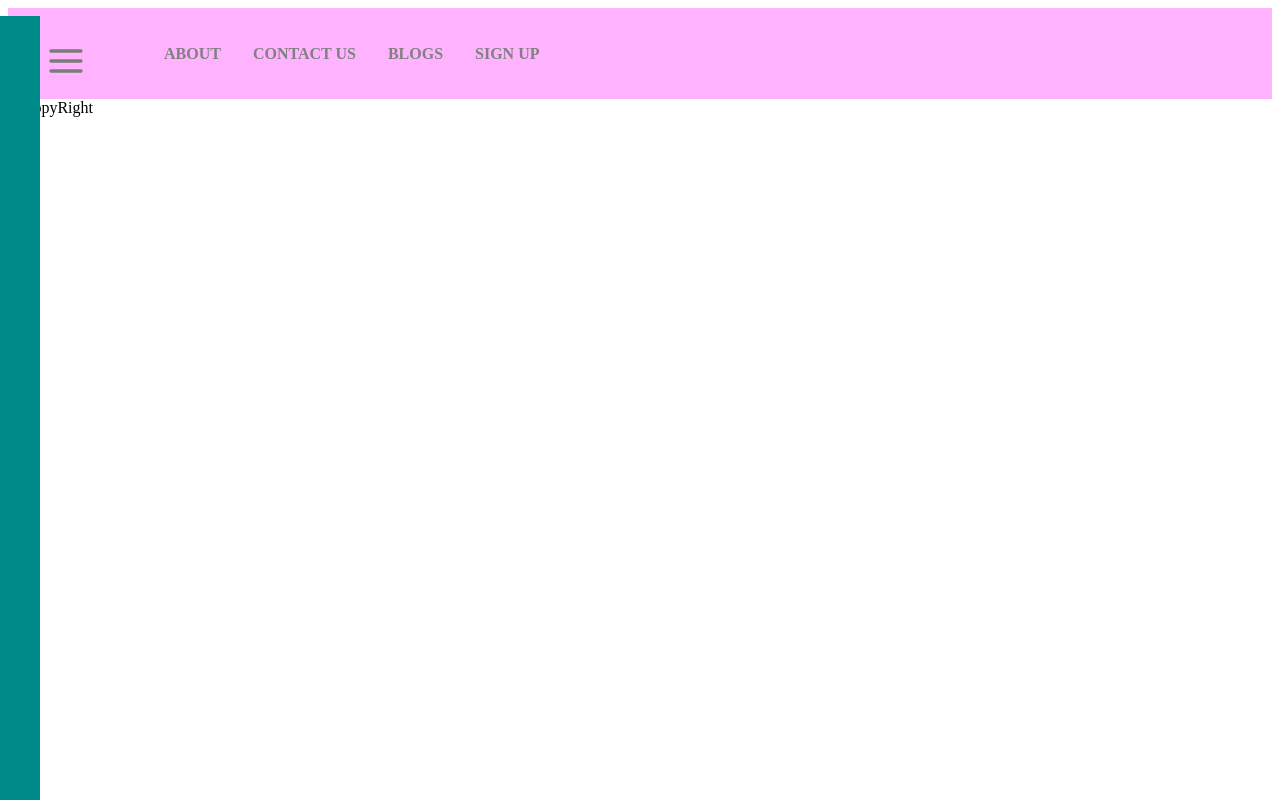
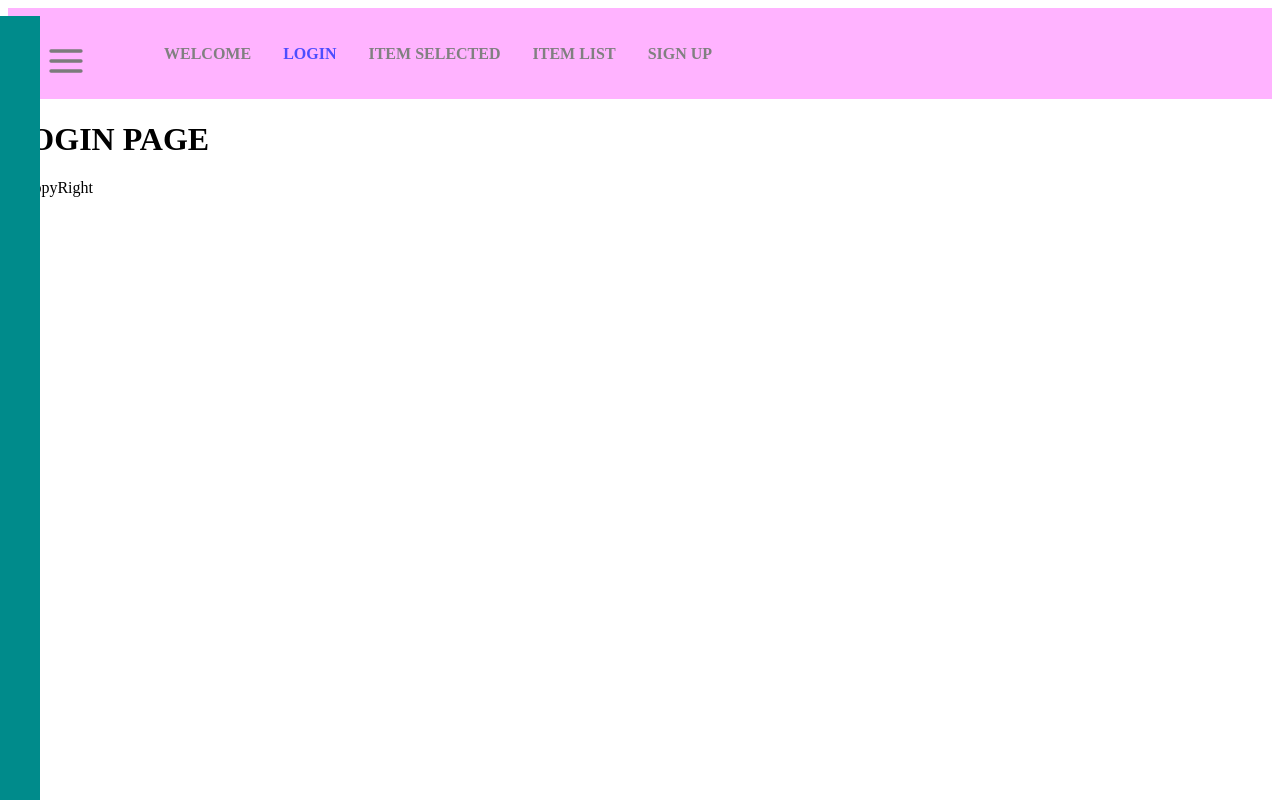
Before and after one commit to acheredn/alta, a React (Create React App) app: page /login in a window 1280 px wide. Built offline with nearby package versions, Linux system fonts and the light colour scheme.

Commit message:
Renaming pages

```diff
--- a/src/App.js
+++ b/src/App.js
@@ -4,10 +4,10 @@ import Navbar from './components/Navbar/NavBar';
 import { BrowserRouter as Router, Routes, Route }
     from 'react-router-dom';
 import Home from './pages';
-import About from './pages/about';
-import Blogs from './pages/blogs';
+import Login from './pages/login';
+import ItemSelected from './pages/itemSelected';
 import SignUp from './pages/signup';
-import Contact from './pages/contact';
+import ItemList from './pages/itemList';
 
 import { initializeApp } from 'firebase/app';
 import { getFirestore, collection, getDocs } from 'firebase/firestore/lite';
@@ -22,9 +22,9 @@ function App() {
             <Navbar />
             <Routes>
                 <Route path='/' exact element={<Home />} />
-                <Route path='/about' element={<About />} />
-                <Route path='/contact' element={<Contact />} />
-                <Route path='/blogs' element={<Blogs />} />
+                <Route path='/item' element={<ItemSelected />} />
+                <Route path='/list' element={<ItemList />} />
+                <Route path='/login' element={<Login />} />
                 <Route path='/sign-up' element={<SignUp />} />
             </Routes>
             <Footer />
--- a/src/components/Navbar/NavBar.js
+++ b/src/components/Navbar/NavBar.js
@@ -13,14 +13,17 @@ const Navbar = () => {
       <Nav>
 
         <NavMenu>
-          <NavLink to="/about" activeStyle>
-            About
+        <NavLink to="/ " activeStyle>
+            Welcome
           </NavLink>
-          <NavLink to="/contact" activeStyle>
-            Contact Us
+          <NavLink to="/login" activeStyle>
+            Login
           </NavLink>
-          <NavLink to="/blogs" activeStyle>
-            Blogs
+          <NavLink to="/item" activeStyle>
+            Item Selected
+          </NavLink>
+          <NavLink to="/list" activeStyle>
+            Item List
           </NavLink>
           <NavLink to="/sign-up" activeStyle>
             Sign Up
--- a/src/pages/blogs.js
+++ /dev/null
@@ -1,9 +0,0 @@
-import React from 'react';
-
-const Blogs = () => {
-return (
-	<h1>BLOG PAGE</h1>
-);
-};
-
-export default Blogs;
--- a/src/pages/contact.js
+++ /dev/null
@@ -1,11 +0,0 @@
-import React from 'react';
-
-const Contact = () => {
-return (
-	<div>
-	<h1>CONTACT PAGE</h1>
-	</div>
-);
-};
-
-export default Contact;
--- /dev/null
+++ b/src/pages/itemList.js
@@ -0,0 +1,11 @@
+import React from 'react';
+
+const ItemList = () => {
+return (
+	<div>
+	<h1>ITEMS LIST</h1>
+	</div>
+);
+};
+
+export default ItemList;
--- /dev/null
+++ b/src/pages/itemSelected.js
@@ -0,0 +1,9 @@
+import React from 'react';
+
+const ItemSelected = () => {
+return (
+	<h1>ITEM SELECTED</h1>
+);
+};
+
+export default ItemSelected;
--- a/src/pages/about.js
+++ b/src/pages/login.js
@@ -1,13 +1,13 @@
 import React from "react";
 
-const About = () => {
+const Login = () => {
 return (
 	<div>
 	<h1>
-		ABOUT PAGE
+		 LOGIN PAGE
 	</h1>
 	</div>
 );
 };
 
-export default About;
+export default Login;
```
Also changed, not shown: 1 other file (tests, documents, lock files or other folders).
